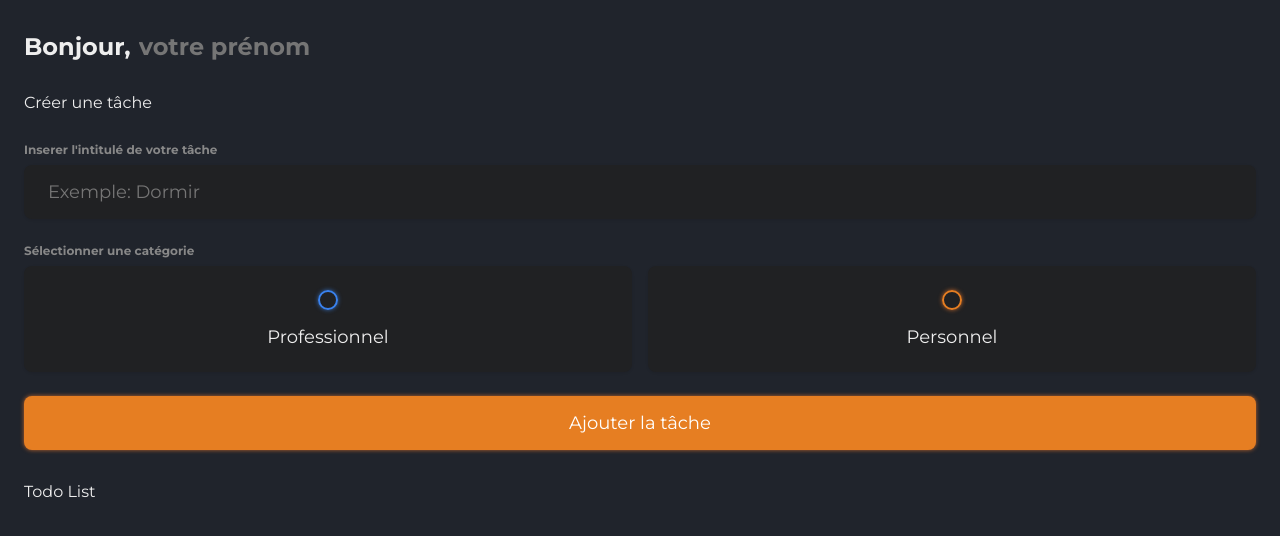
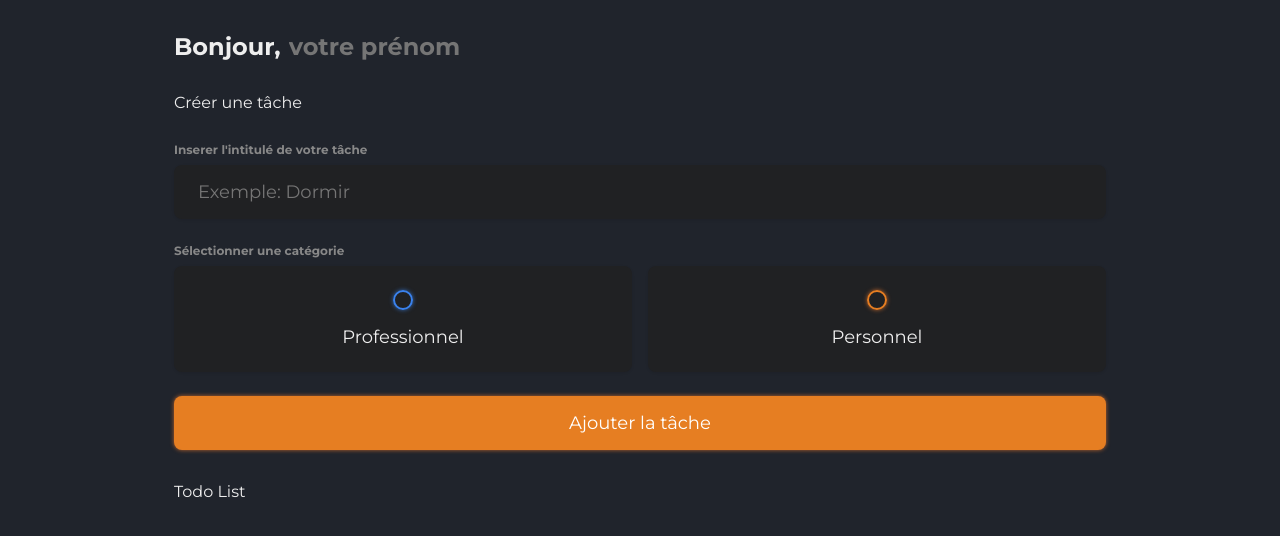
Before and after one commit to Marcofurio30/htmlcss-js-todo, a plain HTML site: page index.html in a window 1280 px wide. Drawn offline with Linux system fonts and the light colour scheme.

Commit message:
minor fix

```diff
--- a/main.css
+++ b/main.css
@@ -20,6 +20,12 @@
     font-family: 'montserrat', sans-serif;
 }
 
+.app {
+    max-width: 1000px;
+    width: 100%;
+    padding: 0 10px;
+}
+
 input:not([type="radio"]):not([type="checkbox"]), button {
     appearance: none;
     border: none;
@@ -32,6 +38,8 @@ body {
     background-color: #20242c;
     color: var(--dark);
     overflow-x: hidden;
+    display: flex;
+    justify-content: center;
 }
 
 section {
@@ -199,6 +207,7 @@ input:checked ~ .bubble::after {
 .todo-item .todo-content input {
     color: var(--dark);
     font-size: 1.125rem;
+    width: 95%;
 }
 
 .todo-item .actions {
--- a/main.js
+++ b/main.js
@@ -212,5 +212,5 @@ function showNotification(submitButton) {
   }
 
 // DONE prevent void task
-//prevent no category selected
+// DONE prevent no category selected
 //add added time somewhere
```
